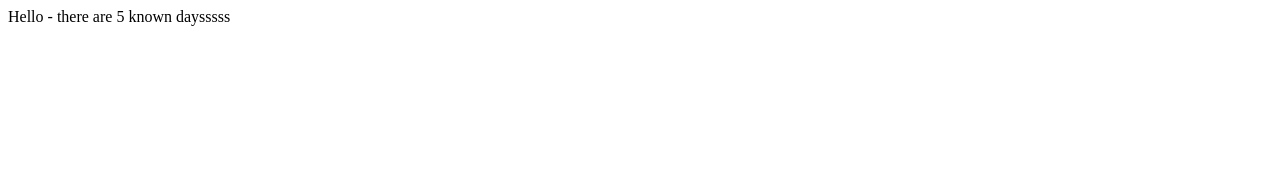
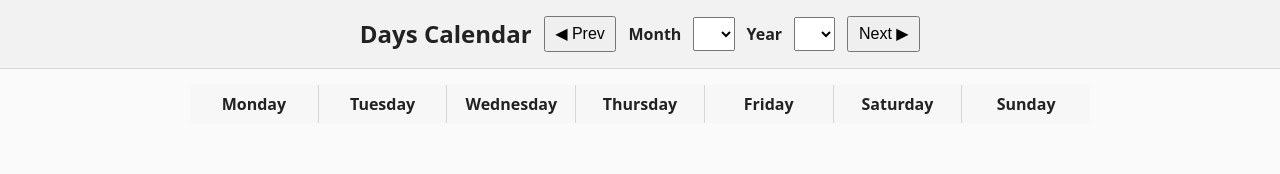
Before and after one commit to Nataliia74/Piscine-Sprint-SPRINT_2-Project-Days-Calendar, a plain HTML site: page index.html in a window 1280 px wide. Drawn offline with Linux system fonts and the light colour scheme.

Commit message:
Refactor index.html structure and add styles.css for calendar layout and design

```diff
--- a/index.html
+++ b/index.html
@@ -1,9 +1,44 @@
 <!DOCTYPE html>
-<html>
-    <head>
-        <script type="module" src="common.mjs"></script>
-        <script type="module" src="web.mjs"></script>
-    </head>
-    <body>
-    </body>
+<html lang="en">
+  <head>
+    <meta charset="utf-8" />
+    <title>Days Calendar</title>
+    <meta name="viewport" content="width=device-width, initial-scale=1" />
+    <link rel="stylesheet" href="styles.css" />
+
+  </head>
+  <body>
+    <header >
+      <h1>Days Calendar</h1>
+
+      <button id="prevBtn" type="button" >◀ Prev</button>
+
+      <label for="monthSelect">Month</label>
+      <select id="monthSelect" name="month"></select>
+
+      <label for="yearSelect">Year</label>
+      <select id="yearSelect" name="year"></select>
+
+      <button id="nextBtn" type="button" aria-label="Next month">Next ▶</button>
+    </header>
+
+    <main>
+      <!-- Weekday header row (Monday first) -->
+      <div class="weekday-row" aria-hidden="true">
+        <div class="weekday">Monday</div>
+        <div class="weekday">Tuesday</div>
+        <div class="weekday">Wednesday</div>
+        <div class="weekday">Thursday</div>
+        <div class="weekday">Friday</div>
+        <div class="weekday">Saturday</div>
+        <div class="weekday">Sunday</div>
+      </div>
+
+      <!-- Announcements for screen readers -->
+      <div id="status" ></div>
+
+      <!-- Calendar grid -->
+      <div id="calendar" role="grid" ></div>
+    </main>
+  </body>
 </html>
--- /dev/null
+++ b/styles.css
@@ -0,0 +1,91 @@
+/* Base */
+:root {
+    --border: #d7d7d7;
+    --muted: #9aa0a6;
+    --focus: #0b69d3;
+    --bg: #fafafa;
+  }
+
+  * { box-sizing: border-box; }
+
+  body {
+    margin: 0;
+    font-family: system-ui, sans-serif;
+    background: var(--bg);
+    color: #222;
+  }
+
+  /* Header */
+  header {
+    display: flex;
+    flex-wrap: wrap;
+    gap: .75rem;
+    align-items: center;
+    justify-content: center;
+    padding: 1rem;
+    background: #f2f2f2;
+    border-bottom: 1px solid var(--border);
+  }
+
+  h1 { margin: 0; font-size: 1.5rem; }
+  label { font-weight: 600; }
+  select, button { font-size: 1rem; padding: .4rem .6rem; }
+
+  /* Main layout */
+  main {
+    padding: 1rem;
+    display: flex;
+    flex-direction: column;
+    align-items: center;
+    gap: 1rem;
+  }
+
+  /* Calendar */
+  .weekday-row,
+  #calendar {
+    width: 100%;
+    max-width: 900px;
+    display: grid;
+    grid-template-columns: repeat(7, 1fr);
+    gap: 1px;
+    background: var(--border);
+  }
+
+  .weekday {
+    background: #f7f7f7;
+    text-align: center;
+    padding: .5rem;
+    font-weight: 600;
+  }
+
+  #calendar { grid-auto-rows: 120px; }
+
+  .day {
+    background: #fff;
+    padding: .5rem;
+    display: flex;
+    flex-direction: column;
+    gap: .25rem;
+  }
+
+  .day.muted {
+    background: #f9f9f9;
+    color: var(--muted);
+  }
+
+  /* Day button */
+  .daybtn {
+    all: unset;
+    display: block;
+    width: 100%;
+    height: 100%;
+    border-radius: 6px;
+    padding: .4rem;
+    cursor: pointer;
+  }
+
+  .daybtn:hover,
+  .daybtn:focus {
+    outline: 2px solid var(--focus);
+    background: #e6f3ff;
+  }
```
